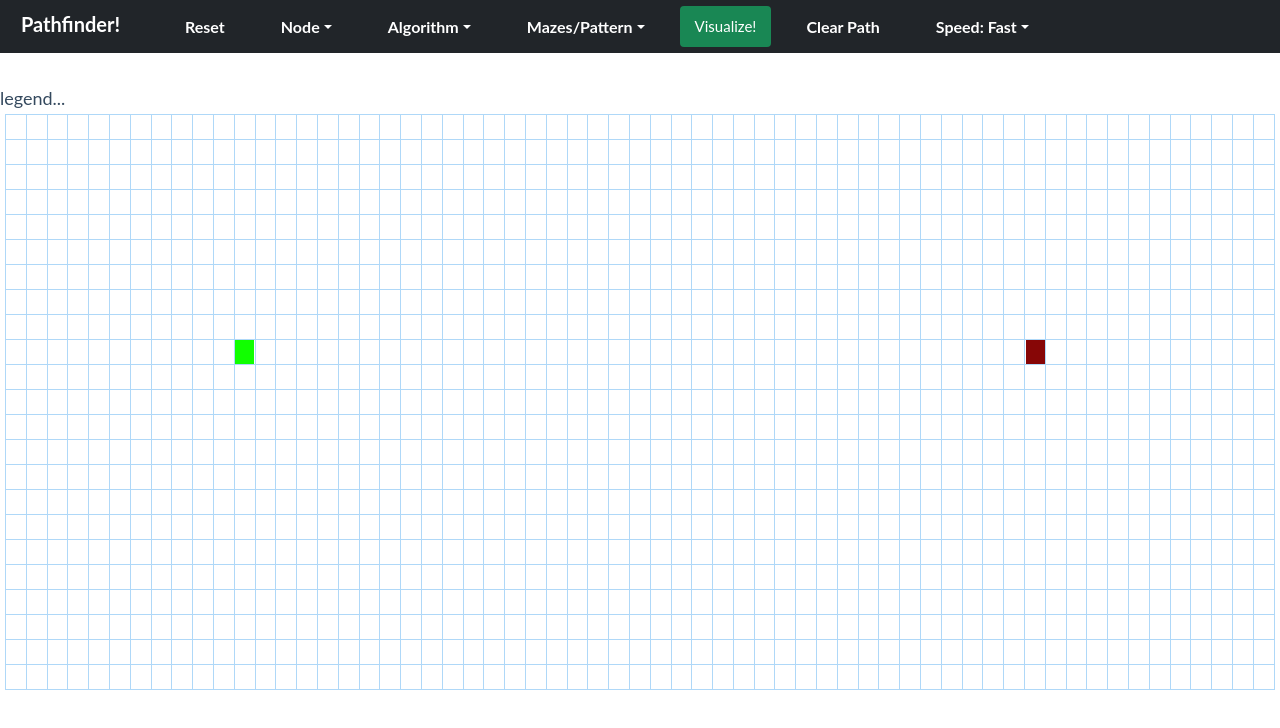
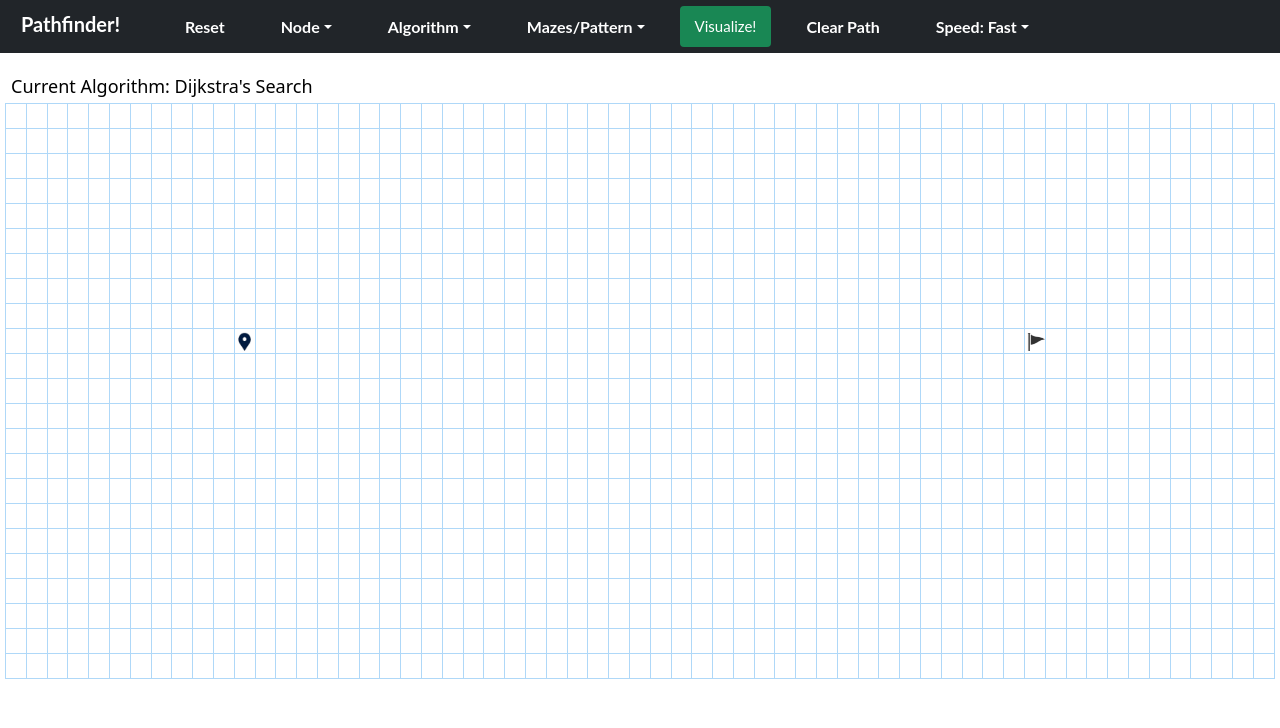
Before and after one commit to NamanMishra7/Pathfinder, a React (Create React App) app: page / in a window 1280 px wide. Shown: the top 728 px of the page. Built offline with nearby package versions, Linux system fonts and the light colour scheme.

Commit message:
added utils.js changed animations for visited start and end cells and path cells, added result section

```diff
--- a/src/algorithms/astar.js
+++ b/src/algorithms/astar.js
@@ -1,11 +1,14 @@
 import visualizer from "../components/visualizer";
 import PriorityQueue from "./PriorityQueue";
+import getWeight from "./utils"
 
 let speed = 10;
 let delay = 10;
 let pathspeed = 50;
 
-const inf = 1000000000;
+let nodes_visited = 0;
+let path_length = 0;
+let success = false;
 
 class cell {
     constructor(parent = null, position = null) {
@@ -34,16 +37,23 @@ function aStar(table, maxRow, maxCol, start_i, start_j, end_i, end_j, sp) {
         //console.log('processing: ' + currentCell.position);
         close_list.push(currentCell);
 
-        if (currentCell.position[0] === endCell.position[0] && currentCell.position[1] === endCell.position[1]) {
+        if (currentCell.position[0] === startCell.position[0] && currentCell.position[1] === startCell.position[1]) {
+            table[currentCell.position[0]][currentCell.position[1]].status = 'startVisited';
+            visualizer(currentCell.position[0], currentCell.position[1], 'startVisited', delay += speed);
+        }
+        else if (currentCell.position[0] === endCell.position[0] && currentCell.position[1] === endCell.position[1]) {
             // generate path
-            genPath(currentCell.parent, table);
+            success = true;
+            table[currentCell.position[0]][currentCell.position[1]].status = 'endVisited';
+            visualizer(currentCell.position[0], currentCell.position[1], 'endVisited', delay += speed);
+            genPath(currentCell, table);
             break;
         }
-
-        if (currentCell.position[0] !== startCell.position[0] || currentCell.position[1] !== startCell.position[1]) {
+        else {
             table[currentCell.position[0]][currentCell.position[1]].status = 'visited';
             visualizer(currentCell.position[0], currentCell.position[1], 'visited', delay += speed);
         }
+        nodes_visited++;
 
         let dx = [-1, 0, 1, 0];
         let dy = [0, 1, 0, -1];
@@ -61,7 +71,6 @@ function aStar(table, maxRow, maxCol, start_i, start_j, end_i, end_j, sp) {
             for (let k = 0; k < close_list.length; k++) {
                 if (close_list[k].position[0] === x && close_list[k].position[1] === y) {
                     f = 0;
-                    //console.log(`${x}, ${y} already in closed list`);
                     break;
                 }
             }
@@ -84,33 +93,29 @@ function aStar(table, maxRow, maxCol, start_i, start_j, end_i, end_j, sp) {
             }
         }
     }
+    document.getElementById(`algo-results`).innerHTML = `Result: ${success? 'Path Found!' : 'No Path Found!'} ${nodes_visited} cells visited, Path Length is ${path_length}`;
 }
 
 function genPath(cell, table) {
     let x = cell.position[0];
     let y = cell.position[1];
+    let status = document.getElementById(`${x}-${y}`).className;
     if (cell.parent != null) {
         genPath(cell.parent, table);
     }
     else {
+        table[x][y].status = 'startTransparent';
+        visualizer(x, y, table[x][y].status, delay += pathspeed);
         return;
     }
-    table[x][y].status = 'shortest-path';
+    if (status === 'end') {
+        table[x][y].status = 'endTransparent';
+    }
+    else {
+        table[x][y].status = 'shortest-path';
+    }
+    path_length++;
     visualizer(x, y, table[x][y].status, delay += pathspeed);
 }
 
-function getWeight(node_type) {
-    switch (node_type) {
-        case 'wall':
-            return inf;
-        case 'start':
-        case 'end':
-        case 'unvisited':
-            return 1;
-        default:
-            return inf;
-    }
-}
-
-
 export default aStar;
--- a/src/algorithms/dijkstra.js
+++ b/src/algorithms/dijkstra.js
@@ -1,5 +1,6 @@
 import PriorityQueue from "./PriorityQueue";
 import visualizer from "../components/visualizer";
+import getWeight from "./utils";
 
 const inf = 1000000000;
 
@@ -8,14 +9,27 @@ let speed = 10;
 
 let pathspeed = 50;
 
+let nodes_visited = 0;
+let path_length = 0;
+let success = false;
+
 function genPath(table, parent, x, y) {
     if (parent[x][y][0] !== -1) {
         genPath(table, parent, parent[x][y][0], parent[x][y][1]);
     }
     else {
+        table[x][y].status = 'startTransparent';
+        visualizer(x, y, table[x][y].status, delay += pathspeed);
         return;
     }
-    table[x][y].status = 'shortest-path';
+    let status = document.getElementById(`${x}-${y}`).className;
+    if (status === 'end') {
+        table[x][y].status = 'endTransparent';
+    }
+    else {
+        table[x][y].status = 'shortest-path';
+    }
+    path_length++;
     visualizer(x, y, table[x][y].status, delay += pathspeed);
 }
 
@@ -47,6 +61,22 @@ function dijkstra(table, maxRow, maxCol, start_i, start_j, end_i, end_j, sp) {
     let flag = false;
     while (!pq.isEmpty()) {
         let node = pq.dequeue();
+        if (node.element[0] === start_i && node.element[1] === start_j) {
+            table[node.element[0]][node.element[1]].status = 'startVisited';
+            visualizer(node.element[0], node.element[1], table[node.element[0]][node.element[1]].status, delay += speed);
+        }
+        else if (node.element[0] === end_i && node.element[1] === end_j) {
+            flag = true;
+            success = true;
+            table[node.element[0]][node.element[1]].status = 'endVisited';
+            visualizer(node.element[0], node.element[1], table[node.element[0]][node.element[1]].status, delay += speed);
+            break;
+        }
+        else {
+            table[node.element[0]][node.element[1]].status = 'visited';
+            visualizer(node.element[0], node.element[1], table[node.element[0]][node.element[1]].status, delay += speed);
+        }
+        nodes_visited++;
         for (let i = 0; i < 4; i++) {
             let x = node.element[0]+dx[i];
             let y = node.element[1]+dy[i];
@@ -64,32 +94,13 @@ function dijkstra(table, maxRow, maxCol, start_i, start_j, end_i, end_j, sp) {
                 pq.enqueue([x, y], dis[x][y]);
                 parent[x][y][0] = node.element[0];
                 parent[x][y][1] = node.element[1];
-                if (x === end_i && y === end_j) {
-                    flag = true;
-                    break;
-                }
-                table[x][y].status = 'visited';
-                visualizer(x, y, table[x][y].status, delay += speed);
             }
         }
-        if (flag)
-            break;
     }
 
-    if (flag)
-        genPath(table, parent, parent[end_i][end_j][0], parent[end_i][end_j][1]);
-}
-
-function getWeight(node_type) {
-    switch (node_type) {
-        case 'wall':
-            return inf;
-        case 'start':
-        case 'end':
-        case 'unvisited':
-            return 1;
-        default:
-            return inf;
+    if (flag) {
+        genPath(table, parent, end_i, end_j);
+        document.getElementById(`algo-results`).innerHTML = `Result: ${success? 'Path Found!' : 'No Path Found!'} ${nodes_visited} cells visited, Path Length is ${path_length}`;
     }
 }
 
--- /dev/null
+++ b/src/algorithms/utils.js
@@ -0,0 +1,17 @@
+const inf = 1000000000;
+
+function getWeight(node_type) {
+    switch (node_type) {
+        case 'wall':
+            return inf;
+        case 'start':
+        case 'end':
+        case 'unvisited':
+            return 1;
+        default:
+            return inf;
+    }
+}
+
+
+export default getWeight;
--- a/src/components/App.js
+++ b/src/components/App.js
@@ -22,6 +22,9 @@ class App extends React.Component {
             end_j: 49,
             algo: 'dijkstra',
             speed: 'Fast',
+            success: null,
+            nodes_visited: 0,
+            path_length: 0,
         };
     }
 
@@ -54,6 +57,7 @@ class App extends React.Component {
                     }
                 }
             }
+            document.getElementById(`algo-results`).innerHTML = "";
         }
         else if (type === 'clear-path') {
             const table = this.state.table;
@@ -66,6 +70,7 @@ class App extends React.Component {
                     }
                 }
             }
+            document.getElementById(`algo-results`).innerHTML = "";
             this.setState({
                 table: table,
             });
@@ -116,13 +121,14 @@ class App extends React.Component {
 
     runAlgo() {
         const algo = this.state.algo;
-        const table = this.state.table.slice();
+        const table = this.state.table.slice(0);
         const maxRow = this.state.maxRow;
         const maxCol = this.state.maxCol;
         const s_i = this.state.start_i;
         const s_j = this.state.start_j;
         const e_i = this.state.end_i;
         const e_j = this.state.end_j;
+
         //console.log(table);
         if (algo === 'dijkstra') {
             //console.log('dijkstra\'s search: start = (' + s_i + ', ' + s_j + ')');
@@ -137,6 +143,9 @@ class App extends React.Component {
         const row = this.state.maxRow;
         const col = this.state.maxCol;
         const table = this.state.table;
+        const data = {
+            algo: this.state.algo,
+        };
         return (
             <div>
                 <Navbar
@@ -149,6 +158,7 @@ class App extends React.Component {
                     handleSpeed={(type) => this.handleSpeed(type)}
                 />
                 <MainGrid
+                    consoleData={data}
                     maxRow={row}
                     maxCol={col}
                     table={table}
--- a/src/components/MainGrid.js
+++ b/src/components/MainGrid.js
@@ -5,9 +5,14 @@ class MainGrid extends React.Component {
     render() {
         return (
             <div className="MainGrid">
-                <div className="legend">
-                    legend...
-                </div>
+                <nav className="legend">
+                    <div className="legend-items" id="algo-name">
+                        Current Algorithm: {getAlgoName(this.props.consoleData.algo)}
+                    </div>
+                    <div className="legend-items" id="algo-results">
+
+                    </div>
+                </nav>
                 <Table maxRow={this.props.maxRow} maxCol={this.props.maxCol} table={this.props.table} onClick={(i, j) => this.props.onCellClick(i, j)}/>
             </div>
 
@@ -15,4 +20,12 @@ class MainGrid extends React.Component {
     }
 }
 
+function getAlgoName(name) {
+    if (name === 'dijkstra')
+        return "Dijkstra's Search";
+    else if (name === 'a-star')
+        return "A* Search";
+    return "None";
+}
+
 export default MainGrid;
--- a/src/components/Navbar.js
+++ b/src/components/Navbar.js
@@ -5,54 +5,54 @@ class Navbar extends React.Component {
         return (
             <nav className="navbar navbar-dark bg-dark">
                 <div className="logo">
-                    <a id="refreshButton" className="navbar-brand" href="#" onClick={() => window.location.reload(true)}>Pathfinder!</a>
+                    <a id="refreshButton" className="navbar-brand" href="/#" onClick={() => window.location.reload(true)}>Pathfinder!</a>
                 </div>
                 <ul className="command-bar">
                     <li id="reset-btn" className="nav-item">
-                        <a href="#" className="nav-link" onClick={() => this.props.reset('reset')}>Reset</a>
+                        <a href="/#" className="nav-link" onClick={() => this.props.reset('reset')}>Reset</a>
                     </li>
                     <li id="object-select-dropdown" className="nav-item dropdown">
-                        <a className="nav-link dropdown-toggle" href="#" id="navbarDropdownMenuLink-node" data-toggle="dropdown" aria-haspopup="true" aria-expanded="false">
+                        <a className="nav-link dropdown-toggle" role="menuitem" href="/#" id="navbarDropdownMenuLink-node" data-toggle="dropdown" aria-haspopup="true" aria-expanded="false">
                             Node
                         </a>
                         <div className="dropdown-menu" aria-labelledby="navbarDropdownMenuLink-node">
-                            <a className="dropdown-item" onClick={() => this.props.handleObjectSelect('wall')} href="#">Wall</a>
-                            <a className="dropdown-item" onClick={() => this.props.handleObjectSelect('unvisited')} href="#">Empty</a>
-                            <a className="dropdown-item" onClick={() => this.props.handleObjectSelect('start')} href="#">Start</a>
-                            <a className="dropdown-item" onClick={() => this.props.handleObjectSelect('end')} href="#">End</a>
+                            <a className="dropdown-item" onClick={() => this.props.handleObjectSelect('wall')} href="/#">Wall</a>
+                            <a className="dropdown-item" onClick={() => this.props.handleObjectSelect('unvisited')} href="/#">Empty</a>
+                            <a className="dropdown-item" onClick={() => this.props.handleObjectSelect('start')} href="/#">Start</a>
+                            <a className="dropdown-item" onClick={() => this.props.handleObjectSelect('end')} href="/#">End</a>
                         </div>
                     </li>
                     <li id="algo-select-dropdown" className="nav-item dropdown">
-                    <a className="nav-link dropdown-toggle" href="#" id="navbarDropdownMenuLink-algo" data-toggle="dropdown" aria-haspopup="true" aria-expanded="false">
+                        <a className="nav-link dropdown-toggle" role="menuitem" href="/#" id="navbarDropdownMenuLink-algo" data-toggle="dropdown" aria-haspopup="true" aria-expanded="false">
                             Algorithm
                         </a>
                         <div className="dropdown-menu" aria-labelledby="navbarDropdownMenuLink-algo">
-                            <a className="dropdown-item" onClick={() => this.props.handleAlgoSelect('dijkstra')} href="#">Dijkstra's Search</a>
-                            <a className="dropdown-item" onClick={() => this.props.handleAlgoSelect('a-star')} href="#">A* Search</a>
+                            <a className="dropdown-item" onClick={() => this.props.handleAlgoSelect('dijkstra')} href="/#">Dijkstra's Search</a>
+                            <a className="dropdown-item" onClick={() => this.props.handleAlgoSelect('a-star')} href="/#">A* Search</a>
                         </div>
                     </li>
                     <li id="maze-select-dropdown" className="nav-item dropdown">
-                    <a className="nav-link dropdown-toggle" href="#" id="navbarDropdownMenuLink-maze" data-toggle="dropdown" aria-haspopup="true" aria-expanded="false">
+                        <a className="nav-link dropdown-toggle" role="menuitem" href="/#" id="navbarDropdownMenuLink-maze" data-toggle="dropdown" aria-haspopup="true" aria-expanded="false">
                             Mazes/Pattern
                         </a>
                         <div className="dropdown-menu" aria-labelledby="navbarDropdownMenuLink-maze">
-                            <a className="dropdown-item" onClick={() => this.props.handleMazeSelect('RecursiveDivision')} href="#">Recursive Division</a>
+                            <a className="dropdown-item" onClick={() => this.props.handleMazeSelect('RecursiveDivision')} href="/#">Recursive Division</a>
                         </div>
                     </li>
                     <li id="start-btn">
                         <button className="btn btn-success" onClick={() => this.props.runAlgo()} type="button">Visualize!</button>
                     </li>
                     <li id="clear-path-btn" className="nav-item">
-                        <a href="#" className="nav-link" onClick={() => this.props.reset('clear-path')}>Clear Path</a>
+                        <a href="/#" className="nav-link" onClick={() => this.props.reset('clear-path')}>Clear Path</a>
                     </li>
                     <li id="speed-select-dropdown" className="nav-item dropdown">
-                    <a className="nav-link dropdown-toggle" href="#" id="navbarDropdownMenuLink-speed" data-toggle="dropdown" aria-haspopup="true" aria-expanded="false">
+                        <a className="nav-link dropdown-toggle" role="menuitem" href="/#" id="navbarDropdownMenuLink-speed" data-toggle="dropdown" aria-haspopup="true" aria-expanded="false">
                             Speed: {`${this.props.speed}`}
                         </a>
                         <div className="dropdown-menu" aria-labelledby="navbarDropdownMenuLink-speed">
-                            <a className="dropdown-item" onClick={() => this.props.handleSpeed('Fast')} href="#">Fast</a>
-                            <a className="dropdown-item" onClick={() => this.props.handleSpeed('Medium')} href="#">Medium</a>
-                            <a className="dropdown-item" onClick={() => this.props.handleSpeed('Slow')} href="#">Slow</a>
+                            <a className="dropdown-item" onClick={() => this.props.handleSpeed('Fast')} href="/#">Fast</a>
+                            <a className="dropdown-item" onClick={() => this.props.handleSpeed('Medium')} href="/#">Medium</a>
+                            <a className="dropdown-item" onClick={() => this.props.handleSpeed('Slow')} href="/#">Slow</a>
                         </div>
                     </li>
                 </ul>
--- a/src/index.css
+++ b/src/index.css
@@ -22,7 +22,6 @@ body {
     position: relative;
     font-size: 16px;
     min-height: 53px;
-    margin-bottom: 30px;
     border: none;
     border-radius: 0px;
     background-color: #34495e;
@@ -99,6 +98,26 @@ a:hover {
     transition: border 0.25s linear, color 0.25s linear, background-color 0.25s linear;
 }
 
+.legend {
+    position: relative;
+    background-color: white;
+    color: black;
+    height: 50px;
+    display: block;
+    font-family: system-ui, -apple-system, BlinkMacSystemFont, 'Segoe UI', Roboto, Oxygen, Ubuntu, Cantarell, 'Open Sans', 'Helvetica Neue', sans-serif;
+}
+
+.legend-items {
+    float: left;
+    padding-top: 18px;
+    padding-left: 11px;
+    padding-right: 11px;
+}
+
+#algo-name {
+    width: 350px;
+}
+
 td {
     width: 25px;
     height: 25px;
@@ -144,23 +163,24 @@ td {
     animation-play-state: running;
 }
 
-@keyframes startAnimation {
+@keyframes specialAnimation {
     0% {
         transform: scale(.3);
-        background-color: rgb(17, 255, 0);
     }
     50% {
         transform: scale(1.2);
-        background-color: rgb(17, 255, 0);
     }
     100% {
         transform: scale(1.0);
-        background-color: rgb(17, 255, 0);
     }
 }
 
 .start {
-    animation-name: startAnimation;
+    background-image: url('./res/start.png');
+    background-position: center;
+    background-repeat: no-repeat;
+    background-size: contain;
+    animation-name: specialAnimation;
     animation-duration: 0.3s;
     animation-timing-function: ease-out;
     animation-delay: 0;
@@ -170,24 +190,75 @@ td {
     animation-play-state: running;
 }
 
-@keyframes endAnimation {
-    0% {
-        transform: scale(.3);
-        background-color: rgb(135, 6, 6);
-    }
-    50% {
-        transform: scale(1.2);
-        background-color: rgb(135, 6, 6);
-    }
-    100% {
-        transform: scale(1.0);
-        background-color: rgb(135, 6, 6);
-    }
+.startTransparent {
+    background-image: url('./res/start.png');
+    background-color: rgb(255, 254, 106);
+    background-position: center;
+    background-repeat: no-repeat;
+    background-size: contain;
+    animation-name: specialAnimation;
+    animation-duration: 1.5s;
+    animation-timing-function: ease-out;
+    animation-delay: 0;
+    animation-direction: alternate;
+    animation-iteration-count: 1;
+    animation-fill-mode: forwards;
+    animation-play-state: running;
+}
+
+.startVisited {
+    background-image: url('./res/start.png');
+    background-position: center;
+    background-repeat: no-repeat;
+    background-size: contain;
+    animation-name: visitedAnimation;
+    animation-duration: 1.5s;
+    animation-timing-function: ease-out;
+    animation-delay: 0;
+    animation-direction: alternate;
+    animation-iteration-count: 1;
+    animation-fill-mode: forwards;
+    animation-play-state: running;
 }
 
 .end {
-    animation-name: endAnimation;
+    animation-name: specialAnimation;
+    background-image: url('./res/stop.png');
+    background-position: center;
+    background-repeat: no-repeat;
+    background-size: contain;
     animation-duration: 0.3s;
+    animation-timing-function: ease-out;
+    animation-delay: 0;
+    animation-direction: alternate;
+    animation-iteration-count: 1;
+    animation-fill-mode: forwards;
+    animation-play-state: running;
+}
+
+.endTransparent {
+    animation-name: specialAnimation;
+    background-image: url('./res/stop.png');
+    background-color: rgb(255, 254, 106);
+    background-position: center;
+    background-repeat: no-repeat;
+    background-size: contain;
+    animation-duration: 1.5s;
+    animation-timing-function: ease-out;
+    animation-delay: 0;
+    animation-direction: alternate;
+    animation-iteration-count: 1;
+    animation-fill-mode: forwards;
+    animation-play-state: running;
+}
+
+.endVisited {
+    background-image: url('./res/stop.png');
+    background-position: center;
+    background-repeat: no-repeat;
+    background-size: contain;
+    animation-name: visitedAnimation;
+    animation-duration: 1.5s;
     animation-timing-function: ease-out;
     animation-delay: 0;
     animation-direction: alternate;
```
Also changed, not shown: src/res/start.png (added), src/res/stop.png (added).
